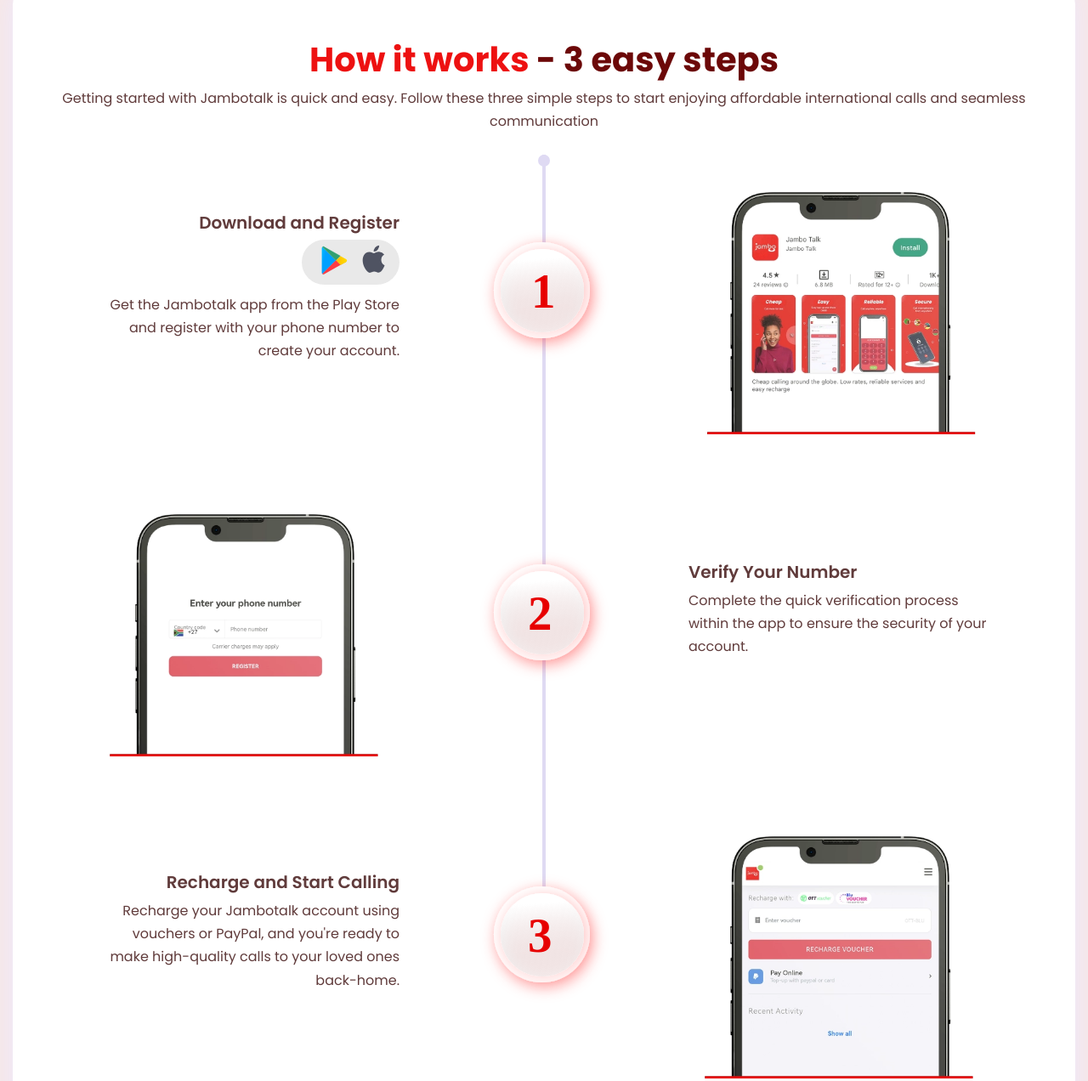
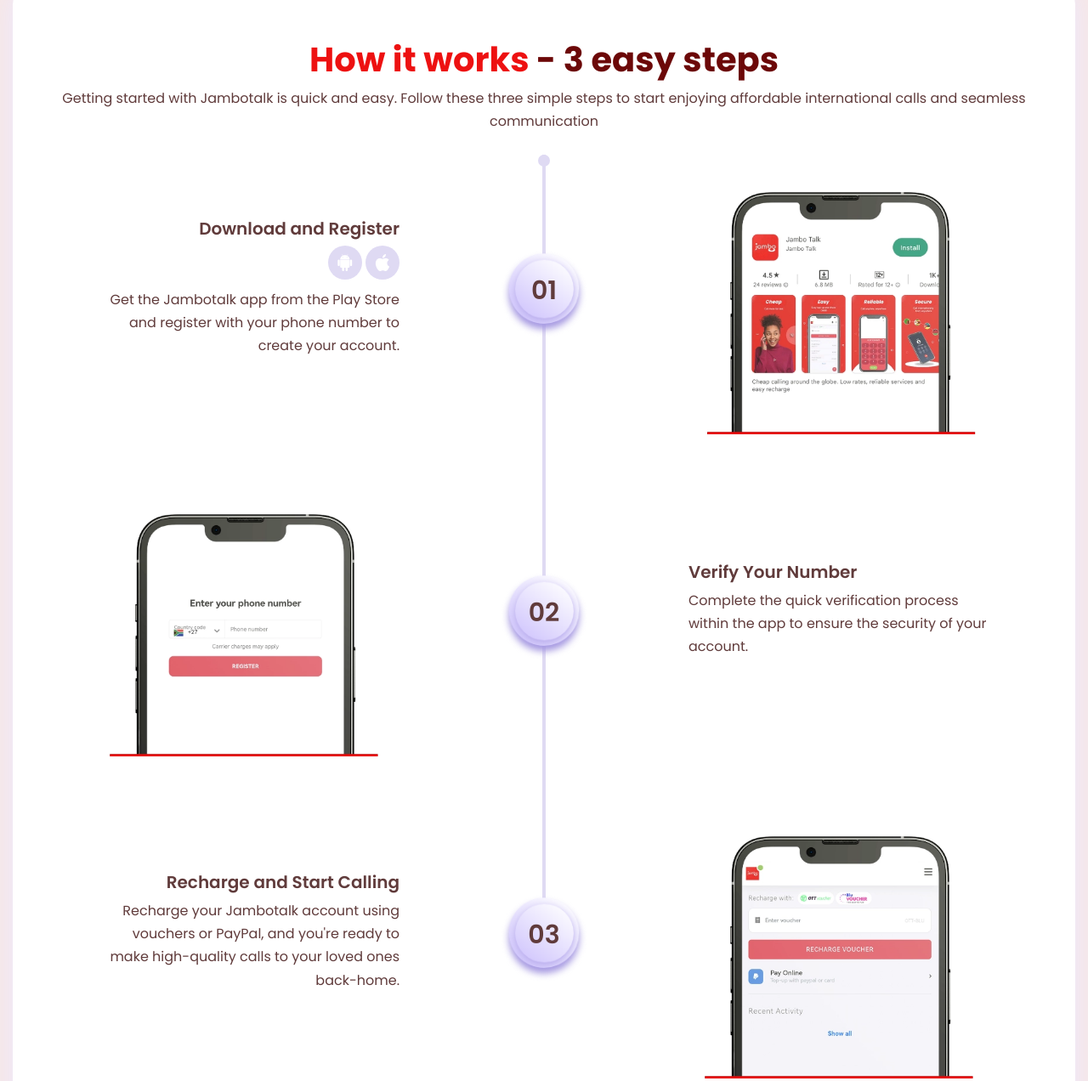
Before and after one commit to joemags-apps/jambo-landing, a website: page index.html in a window 1280 px wide. Shown: the part 2733-4005 px from the top of the page at 85% size. Drawn offline with Linux system fonts and the light colour scheme.

Commit message:
Revert "With optimized imhs"

```diff
--- a/index.html
+++ b/index.html
@@ -23,7 +23,7 @@
   <!-- waveanimation-Style-link -->
   <link rel="stylesheet" href="css/wave-animation-style.css">
   <!-- Favicon -->
-  <link rel="shortcut icon" href="img/favicon.ico" type="image/x-icon">
+  <link rel="shortcut icon" href="img/favicon.webp" type="image/x-icon">
 
 </head>
 
@@ -347,14 +347,15 @@
                 <div class="step_text" data-aos="fade-right" data-aos-duration="1500">
                   <h4>Download and Register</h4>
                   <div class="app_icon">
-                    <img src="./img/group_42.svg" alt="">
+                    <a href="#"><i class="icofont-brand-android-robot"></i></a>
+                    <a href="#"><i class="icofont-brand-apple"></i></a>
                   </div>
                   <p>
                     Get the Jambotalk app from the Play Store and register with your phone number to create your account.
                   </p>
                 </div>
                 <div class="step_number">
-                  <img src="./img/group_35.svg" alt="">
+                  <h3>01</h3>
                 </div>
                 <div class="step_img" data-aos="fade-left" data-aos-duration="1500">
                   <img src="img/group_21.webp" alt="image" >
@@ -370,7 +371,7 @@
                   </p>
                 </div>
                 <div class="step_number">
-                  <img src="./img/group_36.svg" alt="">
+                  <h3>02</h3>
                 </div>
                 <div class="step_img" data-aos="fade-right" data-aos-duration="1500">
                   <img src="img/group_24.webp" alt="image" >
@@ -387,7 +388,7 @@
                   </p>
                 </div>
                 <div class="step_number">
-                  <img src="./img/group_37.svg" alt="">
+                  <h3>03</h3>
                 </div>
                 <div class="step_img" data-aos="fade-left" data-aos-duration="1500">
                   <img src="img/group_23.webp" alt="image" >
@@ -406,7 +407,7 @@
             <img src="img/yt_thumbnail_lg.webp" alt="image" >
             <a class="popup-youtube play-button" data-url="https://www.youtube.com/embed/tgbNymZ7vqY?autoplay=1&mute=1" data-toggle="modal" data-target="#myModal" title="XJj2PbenIsU">
               <span class="play_btn">
-                <img src="img/play_circle.svg" alt="image" >
+                <img src="images/play_icon.png" alt="image" >
                 <div class="waves-block">
                   <div class="waves wave-1"></div>
                   <div class="waves wave-2"></div>
```
Also changed, not shown: img/favicon.ico (deleted), img/play_circle.svg (deleted).
